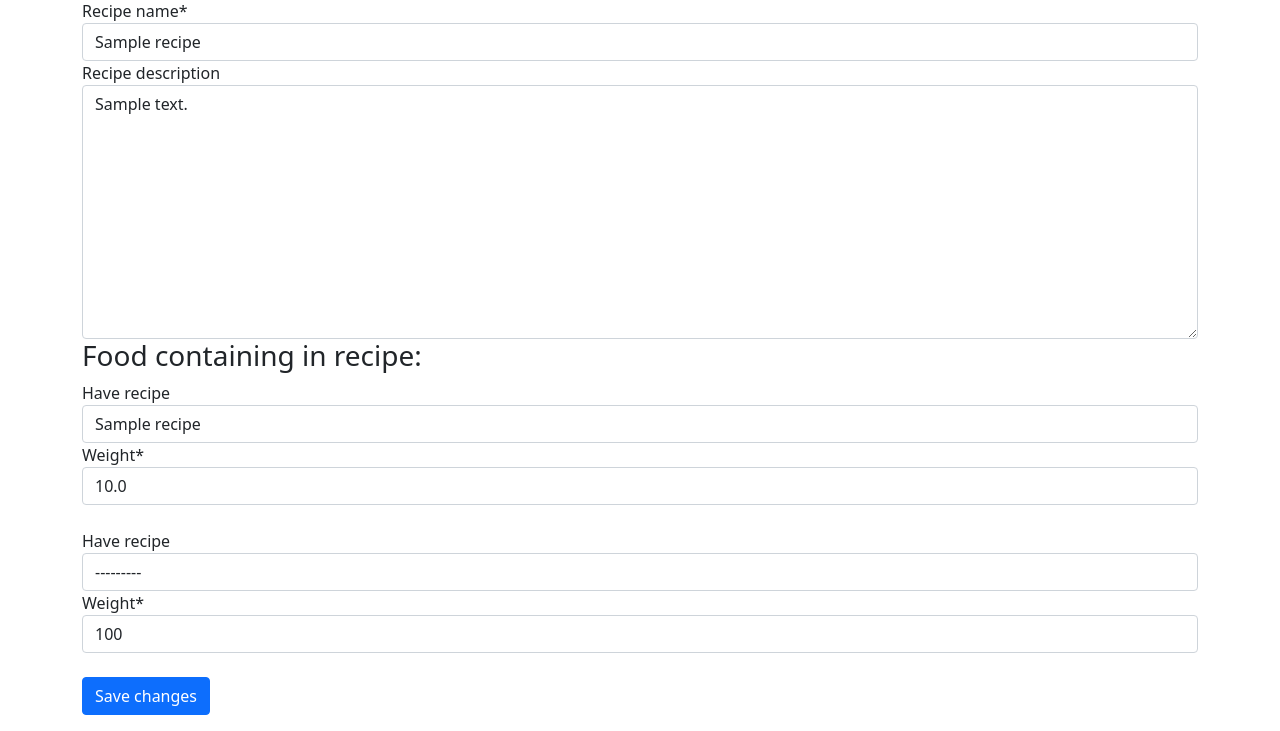
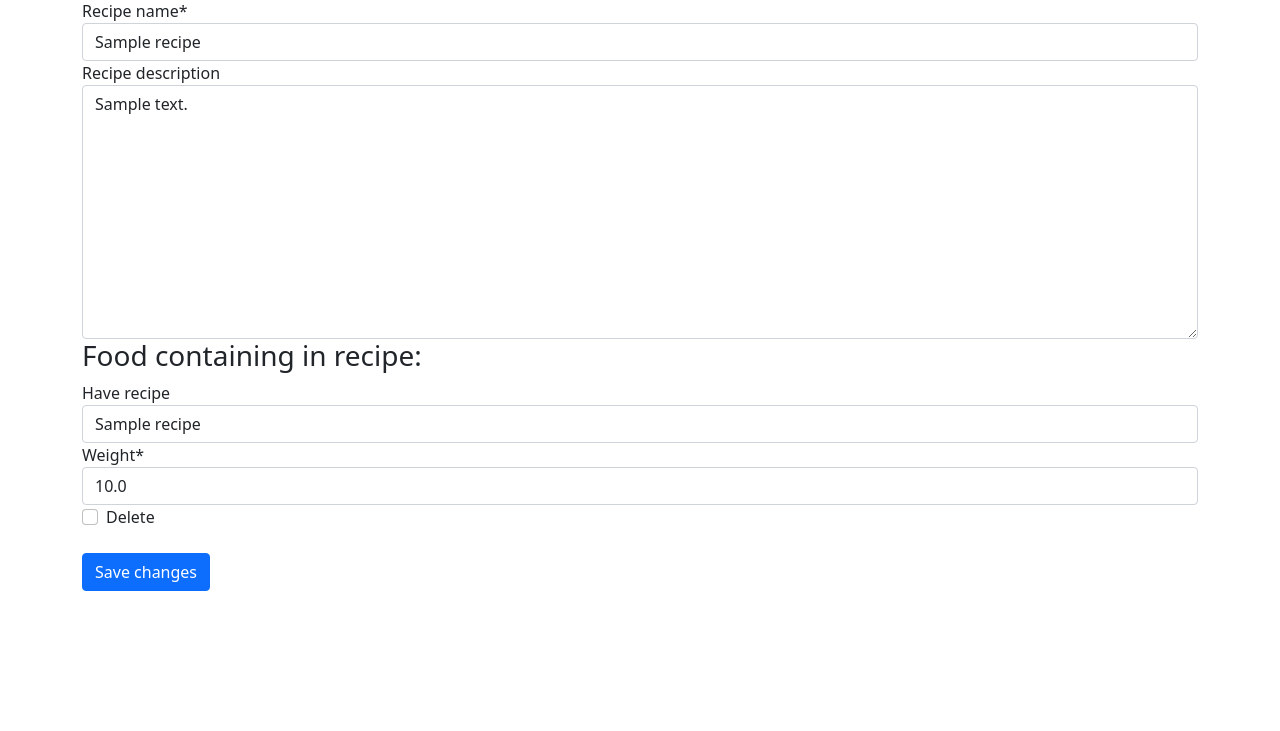
Before and after one commit to Egor4ik325/weight-tracker, a Django app: page /edit_recipe/1/ in a window 1280 px wide. Shown: the part 82-813 px from the top of the page. After the commit the page ends 673 px from the top, so only its background shows below. Run offline with Django 3.2, Linux system fonts and the light colour scheme; tables that the repository leaves empty hold one stand-in row (values such as "Sample post"); some libraries are stand-ins or nearby versions.

Commit message:
Fix #1 formset

```diff
--- /dev/null
+++ b/requirements.txt
@@ -0,0 +1,2 @@
+Django==3.2.4
+django-crispy-forms==1.13.0
--- a/tracker/forms.py
+++ b/tracker/forms.py
@@ -59,5 +59,5 @@ ProductFormSet = forms.modelformset_factory(
 )
 
 InlineProductFormSet = forms.inlineformset_factory(
-    Recipe, Product, fields=['have_recipe', 'weight'], fk_name='recipe'
+    Recipe, Product, fields=['have_recipe', 'weight'], fk_name='recipe', extra=0
 )
--- a/tracker/models.py
+++ b/tracker/models.py
@@ -53,12 +53,12 @@ class Recipe(models.Model):
 class Product(models.Model):
     """ Some real food (have weight) that is bind to simple/complex
     (from one or multiple products) recipe. """
-    have_food = models.ForeignKey(Food, on_delete=models.RESTRICT, null=True, blank=True)
+    recipe = models.ForeignKey(Recipe, on_delete=models.CASCADE, related_name='belong_recipe') # child_recipes
 
     # can't specify all recipe choices without recipe parent
+    have_food = models.ForeignKey(Food, on_delete=models.RESTRICT, null=True, blank=True)
     have_recipe = models.ForeignKey(Recipe, on_delete=models.CASCADE, null=True, blank=True, related_name='have_recipe') # parent_recipes
     weight = models.FloatField(default=100)
-    recipe = models.ForeignKey(Recipe, on_delete=models.CASCADE, related_name='belong_recipe') # child_recipes
 
     def __str__(self):
         if self.have_food is None:
@@ -66,9 +66,9 @@ class Product(models.Model):
                 # shouldn't be but could
                 return None
             else:
-                return str(self.have_recipe)
+                return f"{self.recipe} - {self.have_recipe}"
         else:
-            return str(self.have_food)
+            return f"{self.recipe} - {self.have_food}"
 
     @property
     def total(self):
--- a/tracker/templates/tracker/edit_recipe.html
+++ b/tracker/templates/tracker/edit_recipe.html
@@ -21,7 +21,7 @@ Edit recipe
       {{ product_form|crispy }}
     </div>
   {% empty %}
-    No products in the recipe.
+    <p>No products in the recipe.</p>
   {% endfor %}
 
   <input class="btn btn-primary" type="submit" value="Save changes"> <br>
--- a/tracker/views.py
+++ b/tracker/views.py
@@ -1,16 +1,15 @@
-from django.shortcuts import render, redirect
+import datetime
+from pprint import pprint
+
+from django.forms import formset_factory, modelformset_factory
+from django.http.response import HttpResponseBadRequest
+from django.shortcuts import get_object_or_404, redirect, render
 from django.urls import reverse, reverse_lazy
 from django.views.generic import TemplateView
-from django.forms import formset_factory, modelformset_factory
-from django.http.response import HttpResponseBadRequest
-from django.shortcuts import get_object_or_404
-import datetime
 
-from pprint import pprint
-
+from .forms import (FoodForm, InlineProductFormSet, ProductForm,
+                    ProductFormSet, RecipeForm, RecordForm)
 from .models import Food, Product, Recipe, Record
-from .forms import FoodForm, RecipeForm, ProductForm, RecordForm
-from .forms import ProductFormSet, InlineProductFormSet
 
 
 def add_product(request, recipe_pk):
@@ -138,7 +137,7 @@ def edit_recipe(request, food_id):
     # Render form
     recipe = get_object_or_404(Recipe, pk=food_id)
     recipe_form = RecipeForm(instance=recipe)
-    product_formset = ProductFormSet(queryset=recipe.belong_recipe.all())
+    product_formset = InlineProductFormSet(instance=recipe)
     context = {
         'recipe_form': recipe_form,
         'product_formset': product_formset,
```
Also changed, not shown: tracker/templates/tracker/edit_food.html (+5 -6 lines), README.md.
